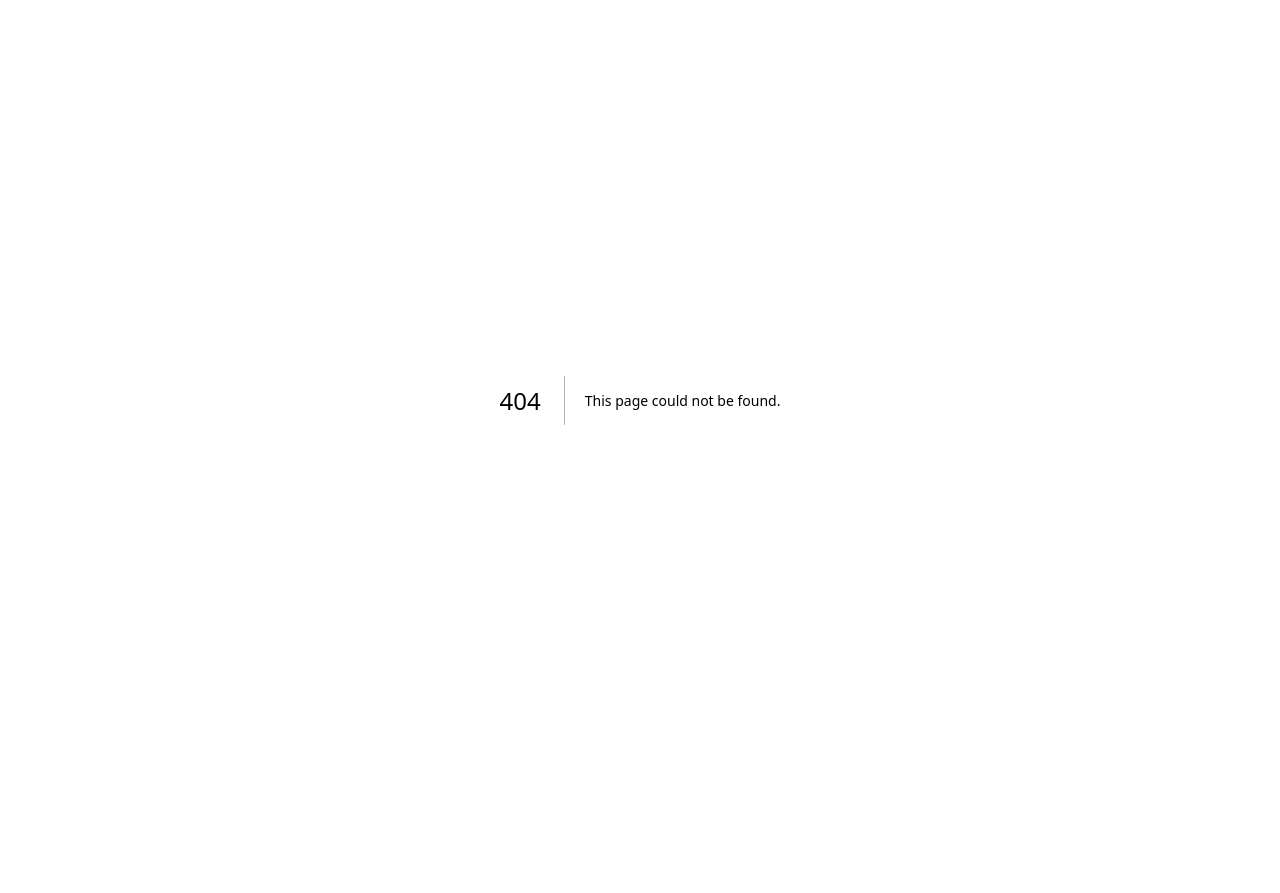
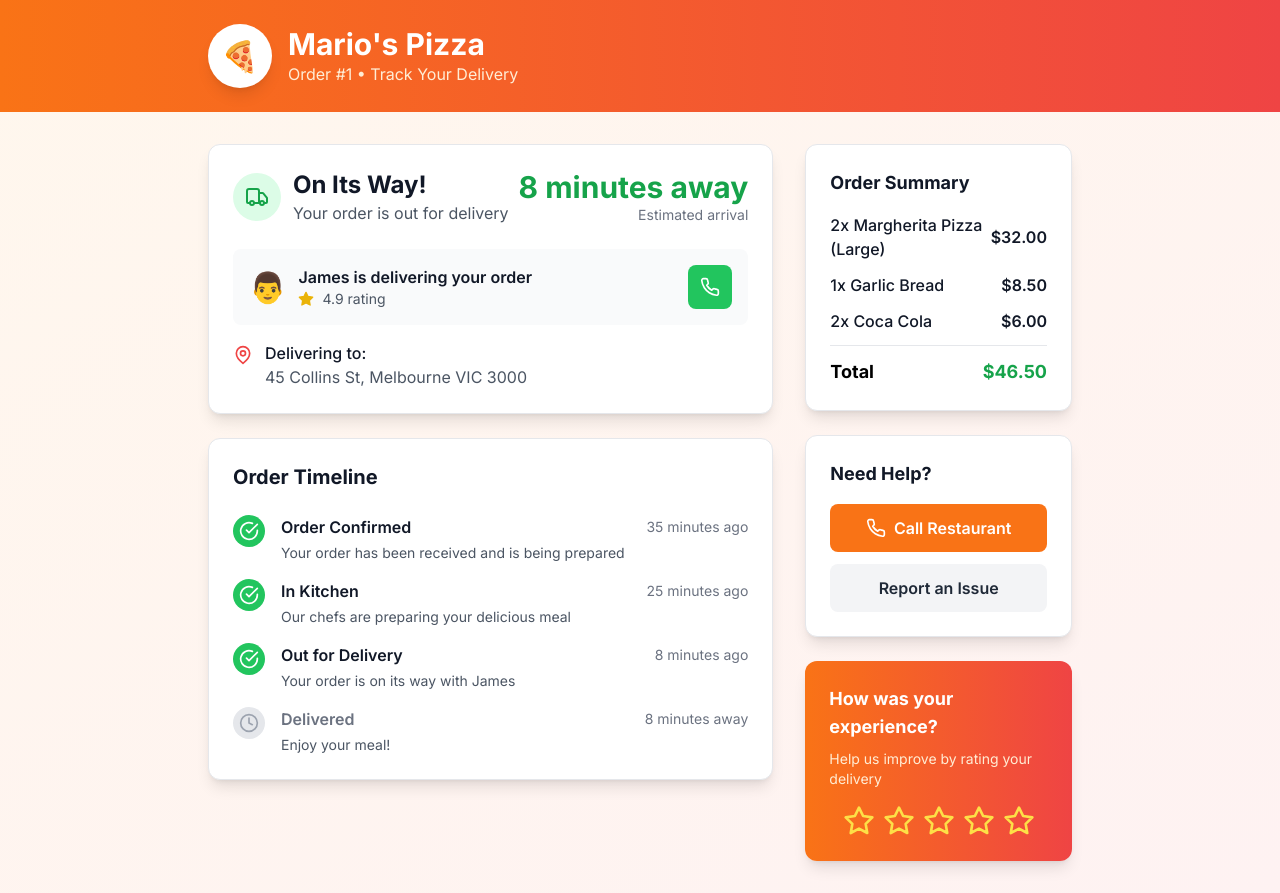
Before and after one commit to deerghayu/restaurant-delivery-saas, a Next.js app: page /track/1 in a window 1280 px wide. Before the commit this address had no page. Before the commit the page ends 800 px from the top, so only its background shows below. Built offline with nearby package versions, Linux system fonts and the light colour scheme.

Commit message:
fixed trackingpage and hydration errors

```diff
--- a/app/dashboard/page.tsx
+++ b/app/dashboard/page.tsx
@@ -1,3 +1,4 @@
+"use client";
 import RestaurantDashboardHeader from "@/components/RestaurantDashboardHeader";
 import OrderStatusBoard from "@/components/OrderStatusBoard";
 
--- /dev/null
+++ b/app/track/[orderId]/page.tsx
@@ -0,0 +1,11 @@
+import CustomerTrackingPage from "@/components/CustomerTrackingPage";
+
+interface PageProps {
+  params: { orderId: string };
+}
+
+export default function TrackOrder({ params }: PageProps) {
+  const { orderId } = params;
+
+  return <CustomerTrackingPage orderId={orderId} />;
+}
--- a/app/track/order123/page.tsx
+++ /dev/null
@@ -1,9 +0,0 @@
-import CustomerTrackingPage from "@/components/CustomerTrackingPage";
-
-export default function TrackOrder({
-  params,
-}: {
-  params: { orderId: string };
-}) {
-  return <CustomerTrackingPage orderId={params.orderId} />;
-}
--- a/components/CustomerTrackingPage.tsx
+++ b/components/CustomerTrackingPage.tsx
@@ -2,8 +2,32 @@
 import React, { useState, useEffect } from "react";
 import { MapPin, Clock, Phone, Star, Truck, CheckCircle } from "lucide-react";
 
-const CustomerTrackingPage = ({ orderId }: { orderId: string }) => {
+const CustomerTrackingPage = ({ orderId }: { orderId?: string }) => {
   const [currentTime, setCurrentTime] = useState(new Date());
+  const [mounted, setMounted] = useState(false); // ← This fixes hydration
+
+  // Safety check for orderId
+  if (!orderId) {
+    return (
+      <div className="min-h-screen bg-gradient-to-br from-orange-50 to-red-50 flex items-center justify-center">
+        <div className="bg-white rounded-xl shadow-lg p-8 border border-gray-200 text-center">
+          <div className="text-6xl mb-4">🔍</div>
+          <h1 className="text-2xl font-bold text-gray-900 mb-2">
+            Order Not Found
+          </h1>
+          <p className="text-gray-600 mb-4">
+            Please check your order ID and try again.
+          </p>
+          <a
+            href="/"
+            className="bg-orange-500 hover:bg-orange-600 text-white px-6 py-3 rounded-lg font-semibold transition-colors"
+          >
+            Back to Home
+          </a>
+        </div>
+      </div>
+    );
+  }
 
   // Mock order data - would come from API
   const orderData = {
@@ -54,14 +78,18 @@ const CustomerTrackingPage = ({ orderId }: { orderId: string }) => {
     ],
   };
 
+  // Fix hydration issue by only rendering time after component mounts
   useEffect(() => {
+    setMounted(true); // ← This sets mounted to true after hydration
     const timer = setInterval(() => {
       setCurrentTime(new Date());
     }, 60000);
     return () => clearInterval(timer);
   }, []);
 
+  // These functions now check if component is mounted before calculating time
   const getTimeUntil = (date: Date) => {
+    if (!mounted) return "Loading..."; // ← Prevents hydration mismatch
     const minutes = Math.floor(
       (date.getTime() - currentTime.getTime()) / 60000
     );
@@ -72,12 +100,18 @@ const CustomerTrackingPage = ({ orderId }: { orderId: string }) => {
   };
 
   const getTimeAgo = (date: Date) => {
+    if (!mounted) return "Loading..."; // ← Prevents hydration mismatch
     const minutes = Math.floor(
       (currentTime.getTime() - date.getTime()) / 60000
     );
     if (minutes < 1) return "Just now";
     if (minutes === 1) return "1 minute ago";
     return `${minutes} minutes ago`;
+  };
+
+  // Safe function to get order display ID
+  const getOrderDisplayId = (id: string) => {
+    return id && id.length >= 4 ? id.slice(-4) : id || "N/A";
   };
 
   return (
@@ -92,7 +126,7 @@ const CustomerTrackingPage = ({ orderId }: { orderId: string }) => {
             <div>
               <h1 className="text-3xl font-bold">{orderData.restaurantName}</h1>
               <p className="text-orange-100">
-                Order #{orderId.slice(-4)} • Track Your Delivery
+                Order #{getOrderDisplayId(orderId)} • Track Your Delivery
               </p>
             </div>
           </div>
--- a/components/OrderStatusBoard.tsx
+++ b/components/OrderStatusBoard.tsx
@@ -1,3 +1,4 @@
+"use client";
 import React, { useState, useEffect } from "react";
 import {
   Clock,
--- a/components/RestaurantDashboardHeader.tsx
+++ b/components/RestaurantDashboardHeader.tsx
@@ -1,9 +1,11 @@
+"use client";
 import React, { useState, useEffect } from "react";
 import { Bell, Plus, Users, Clock, TrendingUp, MapPin } from "lucide-react";
 
 const RestaurantDashboardHeader = () => {
   const [currentTime, setCurrentTime] = useState(new Date());
   const [isOnline, setIsOnline] = useState(true);
+  const [mounted, setMounted] = useState(false);
   const [todayStats, setTodayStats] = useState({
     ordersCompleted: 23,
     activeDrivers: 3,
@@ -11,8 +13,9 @@ const RestaurantDashboardHeader = () => {
     onTimeRate: 89,
   });
 
-  // Update clock every minute
+  // Fix hydration issue by only rendering time after component mounts
   useEffect(() => {
+    setMounted(true);
     const timer = setInterval(() => {
       setCurrentTime(new Date());
     }, 60000);
@@ -47,6 +50,25 @@ const RestaurantDashboardHeader = () => {
     return "Working late";
   };
 
+  // Format date consistently for server/client
+  const formatDate = (date: Date) => {
+    if (!mounted) return "Loading...";
+    return date.toLocaleDateString("en-AU", {
+      weekday: "long",
+      day: "numeric",
+      month: "short",
+    });
+  };
+
+  const formatTime = (date: Date) => {
+    if (!mounted) return "Loading...";
+    return date.toLocaleTimeString("en-AU", {
+      hour: "2-digit",
+      minute: "2-digit",
+      hour12: true,
+    });
+  };
+
   return (
     <div className="bg-gradient-to-r from-orange-500 to-red-500 text-white shadow-lg">
       {/* Main Header */}
@@ -65,11 +87,7 @@ const RestaurantDashboardHeader = () => {
               <p className="text-orange-100 text-sm">
                 {getTimeBasedGreeting()}, Tony!
                 <span className="ml-2 text-xs opacity-75">
-                  {currentTime.toLocaleDateString("en-AU", {
-                    weekday: "long",
-                    day: "numeric",
-                    month: "short",
-                  })}
+                  {formatDate(currentTime)}
                 </span>
               </p>
             </div>
@@ -196,13 +214,7 @@ const RestaurantDashboardHeader = () => {
           {/* Right: Time */}
           <div className="text-orange-200 flex items-center space-x-1">
             <Clock size={14} className="text-orange-300" />
-            <span className="font-mono">
-              {currentTime.toLocaleTimeString("en-AU", {
-                hour: "2-digit",
-                minute: "2-digit",
-                hour12: true,
-              })}
-            </span>
+            <span className="font-mono">{formatTime(currentTime)}</span>
           </div>
         </div>
       </div>
```
